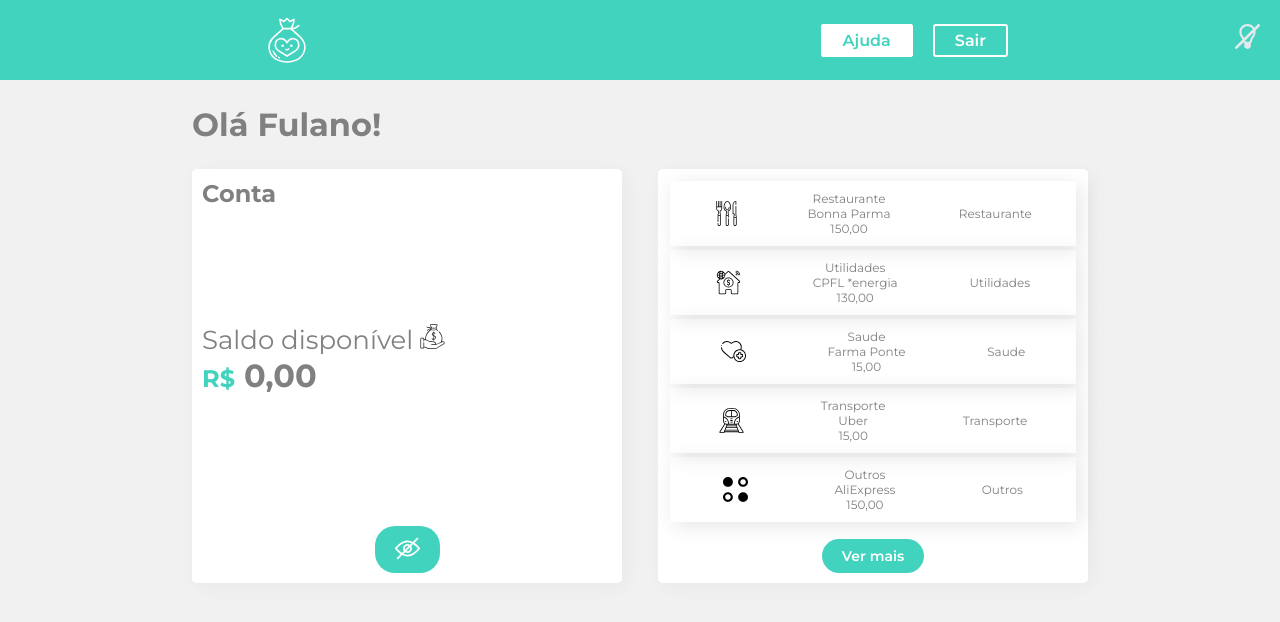
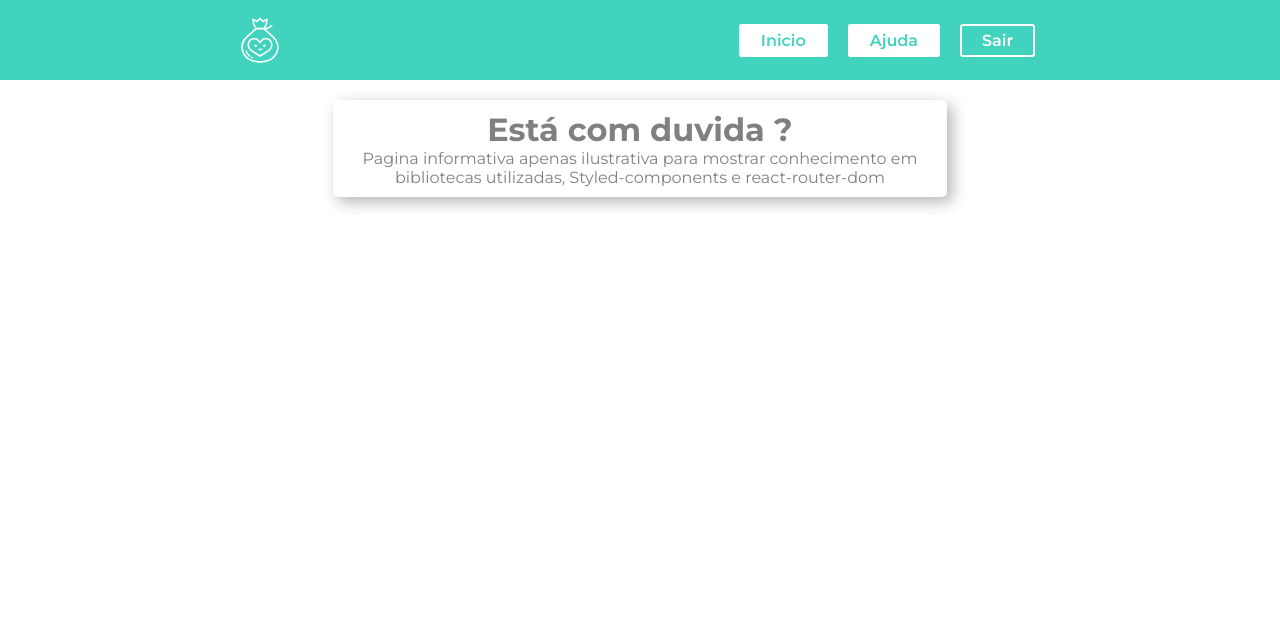
Before and after one commit to Guilbertoliveira/StyledComponents, a React (Create React App) app: page /ajuda in a window 1280 px wide. Shown: the top 622 px of the page. Built offline with nearby package versions, Linux system fonts and the light colour scheme.

Commit message:
improvements code

```diff
--- a/package.json
+++ b/package.json
@@ -8,6 +8,7 @@
     "@testing-library/user-event": "^7.2.1",
     "react": "^16.13.1",
     "react-dom": "^16.13.1",
+    "react-router-dom": "^6.11.2",
     "react-scripts": "3.4.1",
     "style-components": "^0.1.0",
     "styled-components": "^5.3.10"
--- a/src/App.js
+++ b/src/App.js
@@ -1,5 +1,8 @@
+import { BrowserRouter, Route, Routes } from "react-router-dom";
+import Ajuda from "./Paginas/Ajuda/Ajuda";
 import PaginaInicial from "./Paginas/PaginaInicial/PaginaInicial";
 import React from "react";
+
 
 
 function App() {
@@ -8,7 +11,13 @@ function App() {
 
   return (
 
-   <PaginaInicial></PaginaInicial>
+    <BrowserRouter>
+      <Routes>
+        <Route path="/" element={<PaginaInicial></PaginaInicial>}></Route>
+        <Route path="/ajuda" element={<Ajuda></Ajuda>}></Route>
+      </Routes>
+    </BrowserRouter>
+
 
   );
 }
--- a/src/Components/Cabecalho/index.jsx
+++ b/src/Components/Cabecalho/index.jsx
@@ -2,6 +2,7 @@ import React from "react";
 import bank_logo from "../../assets/images/bank_logo.svg";
 import {corPrimaria} from '../UI/variaveis';
 import styled from "styled-components";
+import { Link } from "react-router-dom";
 
 
 const StyledHeader = styled.nav`
@@ -40,9 +41,12 @@ const Cabecalho = () => {
     <StyledHeader>
       <Logo src={bank_logo} alt="Logo Smart Bank" />
       <div>
-        <BtnCabecalho primary href="https://google.com">
+      <Link to={'/'}><BtnCabecalho primary>
+          Inicio
+        </BtnCabecalho></Link>
+        <Link to={'/ajuda'}><BtnCabecalho primary>
           Ajuda
-        </BtnCabecalho>
+        </BtnCabecalho></Link>
         <BtnCabecalho href="https://google.com">
           Sair
         </BtnCabecalho>
--- /dev/null
+++ b/src/Components/PostInformativo/PostInformativo.jsx
@@ -0,0 +1,14 @@
+import React from "react";
+
+
+
+export default function PostInformativo (){
+    return (
+        <div>
+            <h1>
+                Está com duvida ?
+            </h1>
+            <p>Pagina informativa apenas ilustrativa para mostrar conhecimento em bibliotecas utilizadas, Styled-components e react-router-dom</p>
+        </div>
+    )
+}
--- a/src/Components/UI/index.jsx
+++ b/src/Components/UI/index.jsx
@@ -61,8 +61,12 @@ export const BtnTema = styled.button`
     cursor: pointer;
 
     @media screen and (max-width: 480px) {
-    right: 20px;
-    top: 3.4vh;
+    position: fixed;
+    background-color: #41d3be;
+    padding: 3vw;
+    right: 10px;
+    border-radius: 50px;
+    top: 90%
 
     }
 `
--- /dev/null
+++ b/src/Paginas/Ajuda/Ajuda.jsx
@@ -0,0 +1,25 @@
+import React from "react";
+import Cabecalho from "../../Components/Cabecalho";
+import { GlobalStyle } from "../../Components/GlobalStyle";
+import { Box } from "../../Components/UI";
+import styled from "styled-components";
+import PostInformativo from "../../Components/PostInformativo/PostInformativo";
+
+const BoxInformativo = styled(Box)`
+margin: 20px auto;
+box-shadow: 5px 5px 15px rgba(0, 0, 0, 0.30);
+color: gray;
+text-align: center;
+`
+
+const ContainerAjuda = styled.div`
+background-color: red;
+heigth: 10vh;`
+
+export default function Ajuda(){
+   return( <>
+   <GlobalStyle></GlobalStyle>
+   <Cabecalho></Cabecalho>
+   <BoxInformativo><PostInformativo></PostInformativo></BoxInformativo>
+   </> )
+}
```
Also changed, not shown: 1 other file (tests, documents, lock files or other folders).
